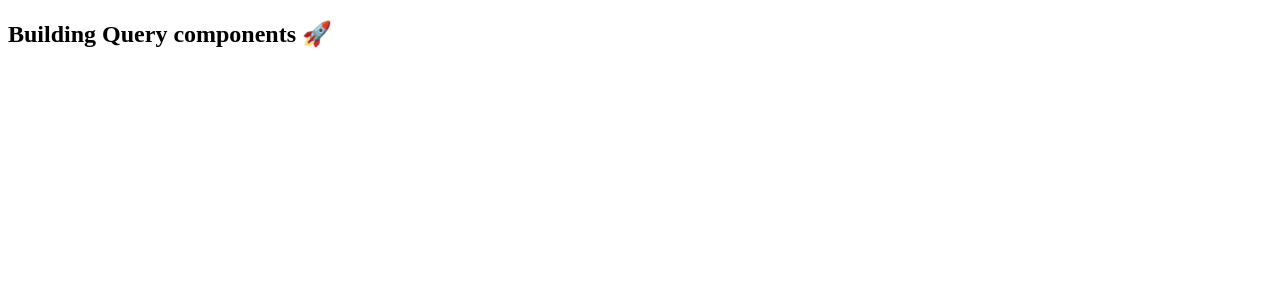
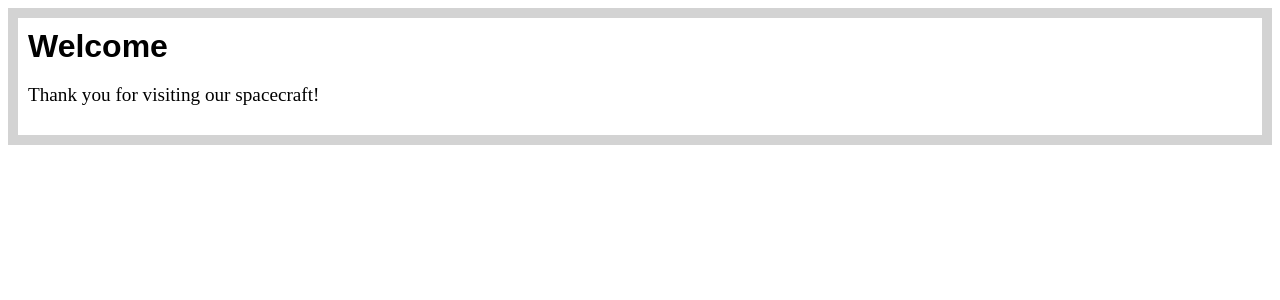
Before and after one commit to mecha2k/apollo-basic, a React (Create React App) app: page / in a window 1280 px wide. Shown: the top 300 px of the page. Built offline with nearby package versions, Linux system fonts and the light colour scheme.

Commit message:
1st commit

```diff
--- a/src/App.css
+++ b/src/App.css
@@ -36,3 +36,21 @@
     transform: rotate(360deg);
   }
 }
+
+.FancyBorder {
+  padding: 10px 10px;
+  border: 10px solid;
+}
+
+.FancyBorder-blue {
+  border-color: lightgray;
+}
+
+.Dialog-title {
+  margin: 0;
+  font-family: sans-serif;
+}
+
+.Dialog-message {
+  font-size: larger;
+}
--- a/src/index.js
+++ b/src/index.js
@@ -1,14 +1,29 @@
 import React from "react";
 import ReactDOM from "react-dom";
+import "./App.css";
+
+function FancyBorder(props) {
+  return <div className={"FancyBorder FancyBorder-" + props.color}>{props.children}</div>;
+}
+
+function WelcomeDialog() {
+  return (
+    <FancyBorder color="blue">
+      <h1 className="Dialog-title">Welcome</h1>
+      <p className="Dialog-message">Thank you for visiting our spacecraft!</p>
+    </FancyBorder>
+  );
+}
 
 class App extends React.Component {
   render() {
     return (
       <div>
         <h2>Building Query components 🚀</h2>
+        <WelcomeDialog />
       </div>
     );
   }
 }
 
-ReactDOM.render(<App />, document.getElementById("root"));
+ReactDOM.render(<WelcomeDialog />, document.getElementById("root"));
```
Also changed, not shown: public/index.html (+0 -23 lines).
